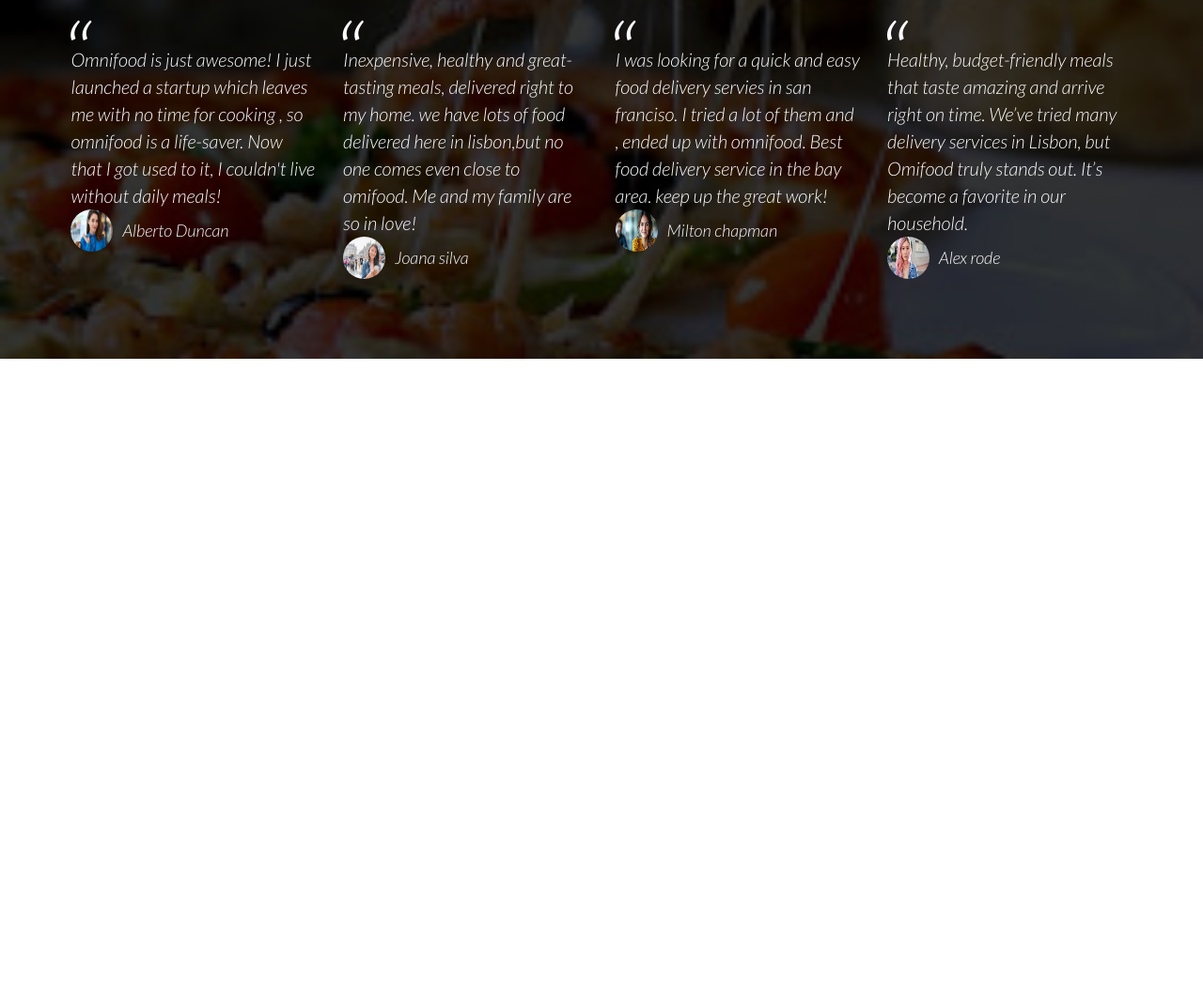
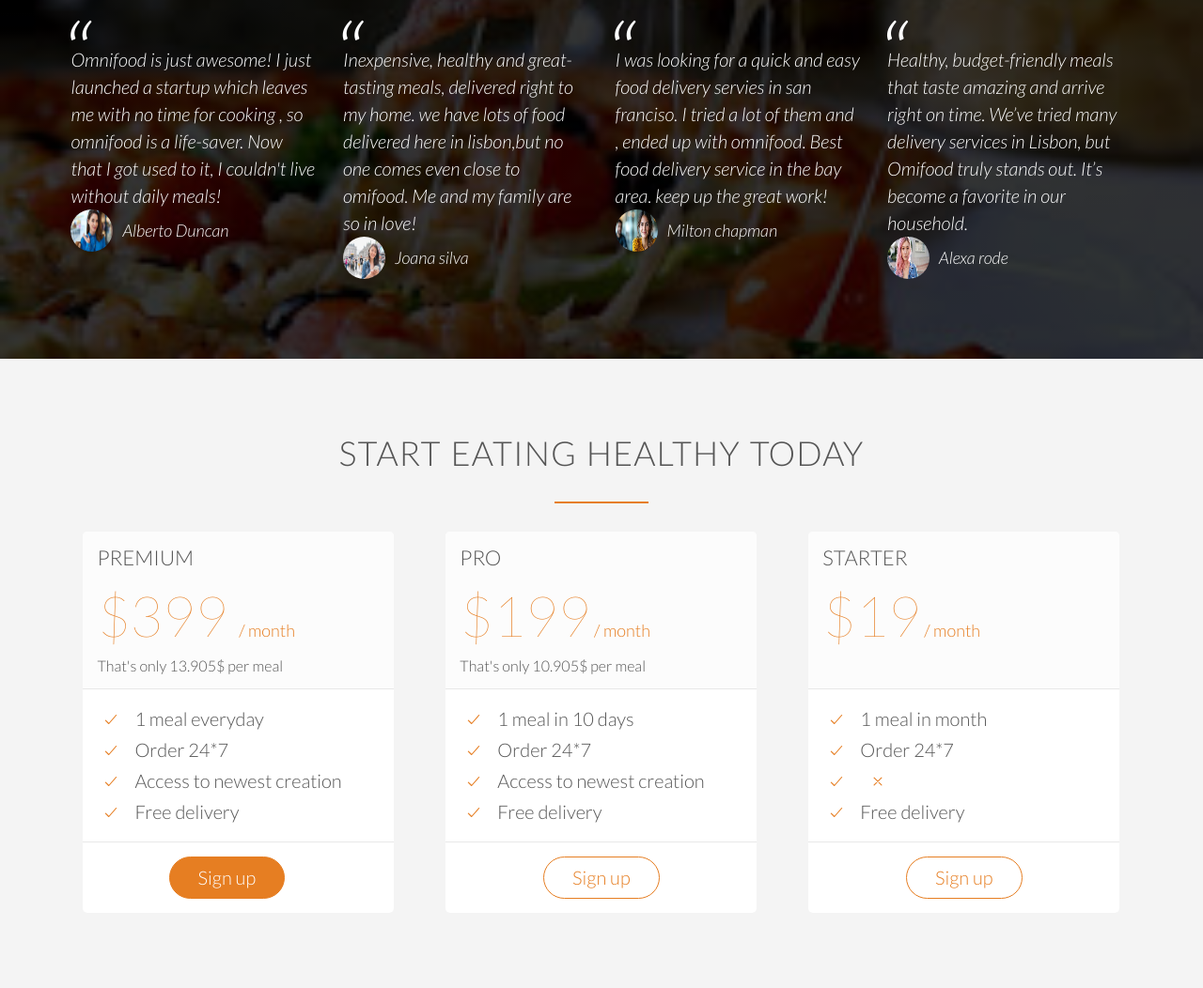
Before and after one commit to Deepak98260/Food-Project, a plain HTML site: page index.html in a window 1280 px wide. Shown: the part 3378-4430 px from the top of the page at 94% size. Before the commit the page ends 3760 px from the top, so only its background shows below. Drawn offline with nearby package versions, Linux system fonts and the light colour scheme.

Commit message:
Initial files added

```diff
--- a/Resources/css/style.css
+++ b/Resources/css/style.css
@@ -218,6 +218,25 @@
 }
 
 
+/* 3 column divide */
+
+
+/* 3 columns layout */
+
+.span-1-of-3 {
+    width: 32.26%;
+    /* 100% - margins ko divide karke */
+    margin-right: 1.6%;
+}
+
+
+/* Remove margin from last column */
+
+.span-1-of-3:last-child {
+    margin-right: 0;
+}
+
+
 /* section ends here */
 
 
@@ -410,3 +429,54 @@
     top: 0;
     left: -5px;
 }
+
+.section-plans {
+    background-color: #f4f4f4;
+}
+
+.plan-box {
+    background-color: #fff;
+    border-radius: 5px;
+    width: 90%;
+    margin-left: 5%;
+}
+
+.plan-box div {
+    padding: 15px;
+    border-bottom: 1px solid #e8e8e8;
+}
+
+.plan-price {
+    font-size: 300%;
+    margin-bottom: 10px;
+    font-weight: 100;
+    color: #e67e22;
+}
+
+.plan-price-meal {
+    font-size: 80%;
+}
+
+.plan-price span {
+    font-size: 30%;
+    font-weight: 300;
+}
+
+.plan-box ul {
+    list-style: none;
+}
+
+.plan-box ul li {
+    padding: 5px 0;
+}
+
+.plan-box div:last-child {
+    border: 0;
+    text-align: center;
+}
+
+.plan-box div:first-child {
+    background-color: #fcfcfc;
+    border-top-left-radius: 5px;
+    border-top-right-radius: 5px;
+}
--- a/index.html
+++ b/index.html
@@ -255,10 +255,92 @@
                 <div class="col span-1-of-4">
                     <blockquote>
                         Healthy, budget-friendly meals that taste amazing and arrive right on time. We’ve tried many delivery services in Lisbon, but Omifood truly stands out. It’s become a favorite in our household.
-                        <cite><img src="Resources/img/cust-4.jpg" alt="cust-4">Alex rode</cite>
+                        <cite><img src="Resources/img/cust-4.jpg" alt="cust-4">Alexa rode</cite>
                     </blockquote>
                 </div>
             </div>
+    </section>
+    <!-- 6 section start here -->
+    <section class="section-plans">
+        <div class="row">
+            <h2>Start eating healthy today</h2>
+        </div>
+        <div class="row">
+            <div class="col span-1-of-3">
+                <div class="plan-box">
+                    <div>
+                        <h3>Premium</h3>
+                        <p class="plan-price"> $399 <span> / month</span></p>
+                        <p class="plan-price-meal">That's only 13.905$ per meal</p>
+                    </div>
+                    <div>
+                        <ul>
+                            <li>
+                                <ion-icon class="icon-small" name="checkmark-outline"></ion-icon>1 meal everyday</li>
+                            <li>
+                                <ion-icon class="icon-small" name="checkmark-outline"></ion-icon>Order 24*7</li>
+                            <li>
+                                <ion-icon class="icon-small" name="checkmark-outline"></ion-icon>Access to newest creation</li>
+                            <li>
+                                <ion-icon class="icon-small" name="checkmark-outline"></ion-icon>Free delivery</li>
+                        </ul>
+                    </div>
+                    <div>
+                        <a href="#" class="btn btn-full">Sign up</a>
+                    </div>
+                </div>
+            </div>
+            <div class="col span-1-of-3">
+                <div class="plan-box">
+                    <div>
+                        <h3>Pro</h3>
+                        <p class="plan-price"> $199<span> / month</span></p>
+                        <p class="plan-price-meal">That's only 10.905$ per meal</p>
+                    </div>
+                    <div>
+                        <ul>
+                            <li>
+                                <ion-icon class="icon-small" name="checkmark-outline"></ion-icon>1 meal in 10 days</li>
+                            <li>
+                                <ion-icon class="icon-small" name="checkmark-outline"></ion-icon>Order 24*7</li>
+                            <li>
+                                <ion-icon class="icon-small" name="checkmark-outline"></ion-icon>Access to newest creation</li>
+                            <li>
+                                <ion-icon class="icon-small" name="checkmark-outline"></ion-icon>Free delivery</li>
+                        </ul>
+                    </div>
+                    <div>
+                        <a href="#" class="btn btn-ghost">Sign up</a>
+                    </div>
+                </div>
+            </div>
+            <div class="col span-1-of-3">
+                <div class="plan-box">
+                    <div>
+                        <h3>Starter</h3>
+                        <p class="plan-price"> $19<span> / month</span></p>
+                        <p class="plan-price-meal">&nbsp;</p>
+                    </div>
+                    <div>
+                        <ul>
+                            <li>
+                                <ion-icon class="icon-small" name="checkmark-outline"></ion-icon>1 meal in month</li>
+                            <li>
+                                <ion-icon class="icon-small" name="checkmark-outline"></ion-icon>Order 24*7</li>
+                            <li>
+                                <ion-icon class="icon-small" name="checkmark-outline"></ion-icon>
+                                <ion-icon class="icon-small" name="close-outline"></ion-icon>
+                            </li>
+                            <li>
+                                <ion-icon class="icon-small" name="checkmark-outline"></ion-icon>Free delivery</li>
+                        </ul>
+                    </div>
+                    <div>
+                        <a href="#" class="btn btn-ghost">Sign up</a>
+                    </div>
+                </div>
+            </div>
+        </div>
     </section>
 
 
```
